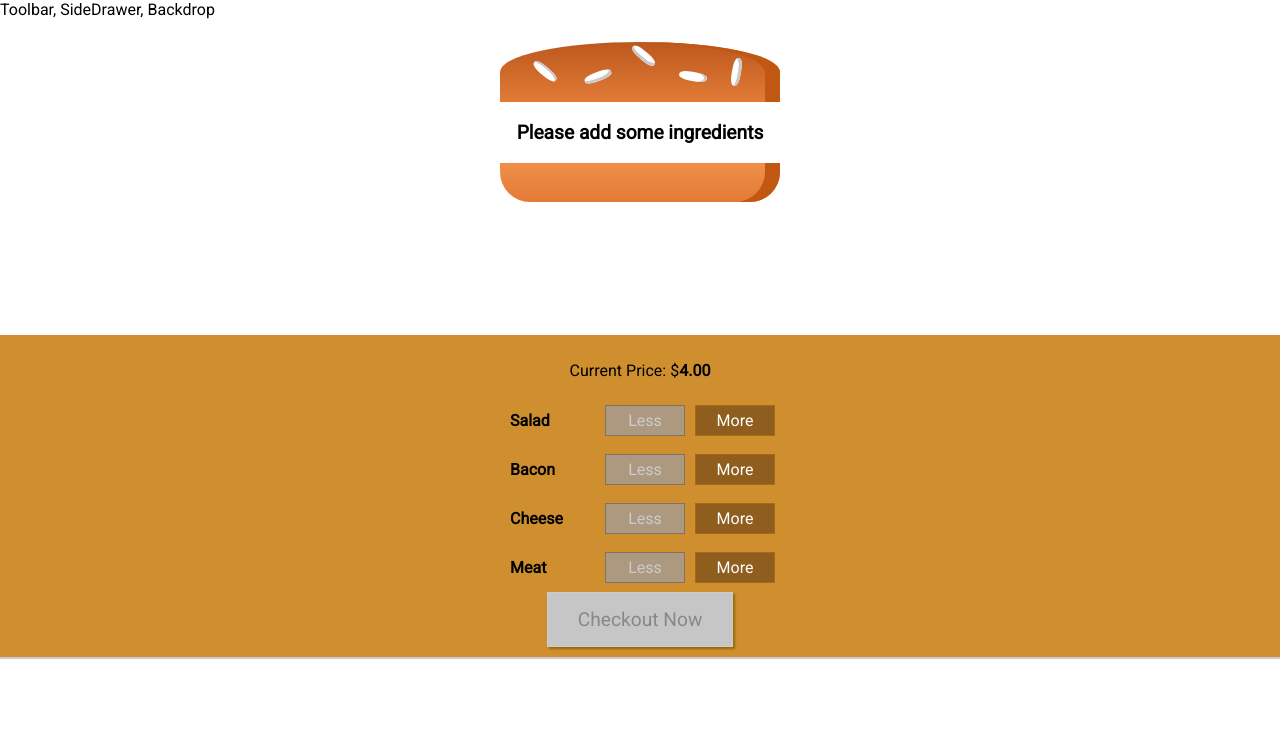
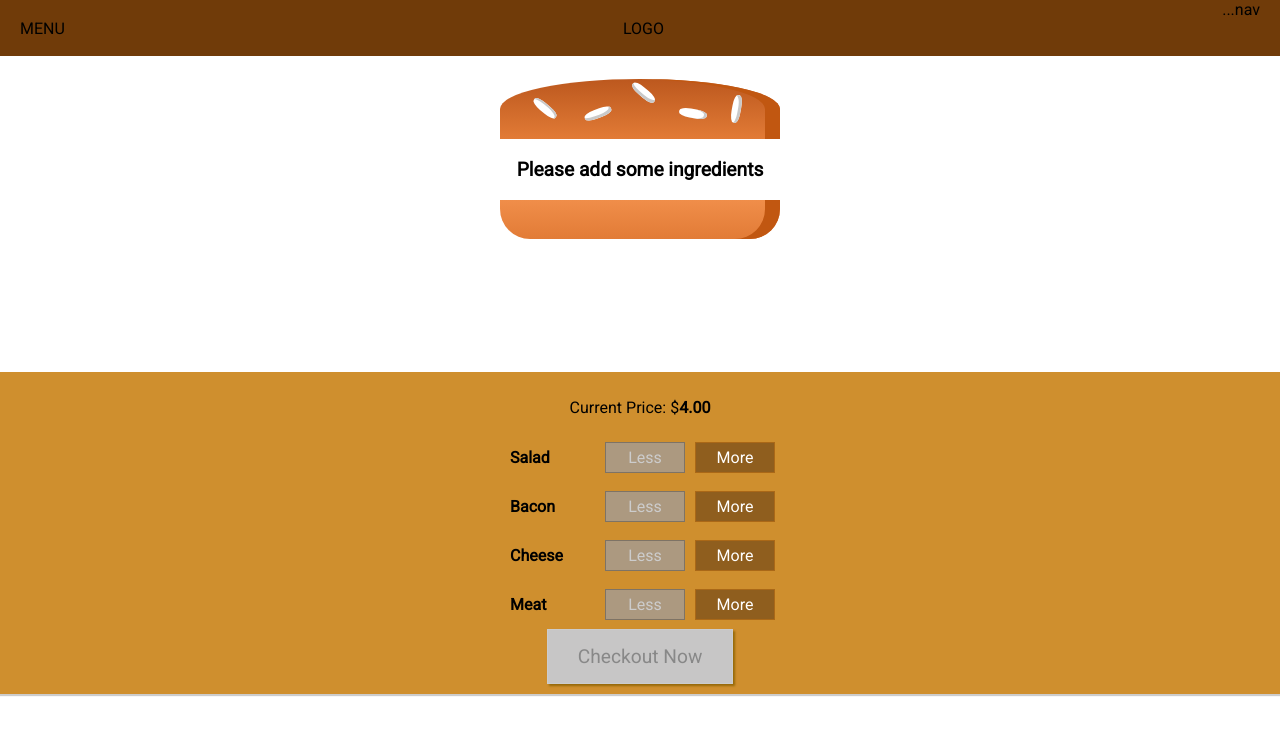
Before and after one commit to JamesDansie/burger-builder, a React (Create React App) app: page / in a window 1280 px wide. Shown: the top 734 px of the page. Built offline with nearby package versions, Linux system fonts and the light colour scheme.

Commit message:
added nav bar and some polish to the order summary

```diff
--- a/src/components/Burger/OrderSummary/OrderSummary.js
+++ b/src/components/Burger/OrderSummary/OrderSummary.js
@@ -18,6 +18,7 @@
             <ul>
                 {ingredientSummary}
             </ul>
+            <p><strong>Total Price: ${props.price.toFixed(2)}</strong></p>
             <p>Continue to Checkout?</p>
             <Button btnType="Success" clicked={props.purchaseContinue}>Continue</Button>
             <Button btnType="Danger" clicked={props.purchaseCancelled}>Cancel</Button>
--- a/src/components/Layout/Layout.js
+++ b/src/components/Layout/Layout.js
@@ -2,10 +2,11 @@
 
 import Aux from '../../hoc/Aux';
 import styles from './Layout.module.css';
+import Toolbar from '../Navigation/Toolbar/Toolbar';
 
 const layout = (props) => (
     <Aux>
-        <div>Toolbar, SideDrawer, Backdrop</div>
+        <Toolbar />
         <main className={styles.Content}>
             {props.children}
         </main>
--- a/src/components/Layout/Layout.module.css
+++ b/src/components/Layout/Layout.module.css
@@ -1,3 +1,3 @@
 .Content {
-    margin-top: 16px;
+    margin-top: 72px;
 }
--- /dev/null
+++ b/src/components/Navigation/Toolbar/Toolbar.js
@@ -0,0 +1,15 @@
+import React from 'react';
+
+import classes from './Toolbar.module.css';
+
+const toolbar = (props) => (
+    <header className={classes.Toolbar}>
+        <div>MENU</div>
+        <div>LOGO</div>
+        <nav>
+            ...nav
+        </nav>
+    </header>
+);
+
+export default toolbar;
--- /dev/null
+++ b/src/components/Navigation/Toolbar/Toolbar.module.css
@@ -0,0 +1,18 @@
+.Toolbar {
+    height: 56px;
+    width: 100%;
+    position: fixed;
+    top: 0;
+    left: 0;
+    background-color: #703B09;
+    display: flex;
+    justify-content: space-between;
+    align-items: center;
+    padding: 0 20px;
+    box-sizing: border-box;
+    z-index: 90;
+}
+
+.Toolbar nav {
+    height: 100%;
+}
--- a/src/containers/BurgerBuilder/BurgerBuilder.js
+++ b/src/containers/BurgerBuilder/BurgerBuilder.js
@@ -103,6 +103,7 @@
                         ingredients={this.state.ingredients}
                         purchaseCancelled={this.purchaseCancelHandler}
                         purchaseContinue={this.purchaseContinueHandler}
+                        price={this.state.totalPrice}
                     />
                 </Modal>
                 <Burger ingredients={this.state.ingredients}/>
```
